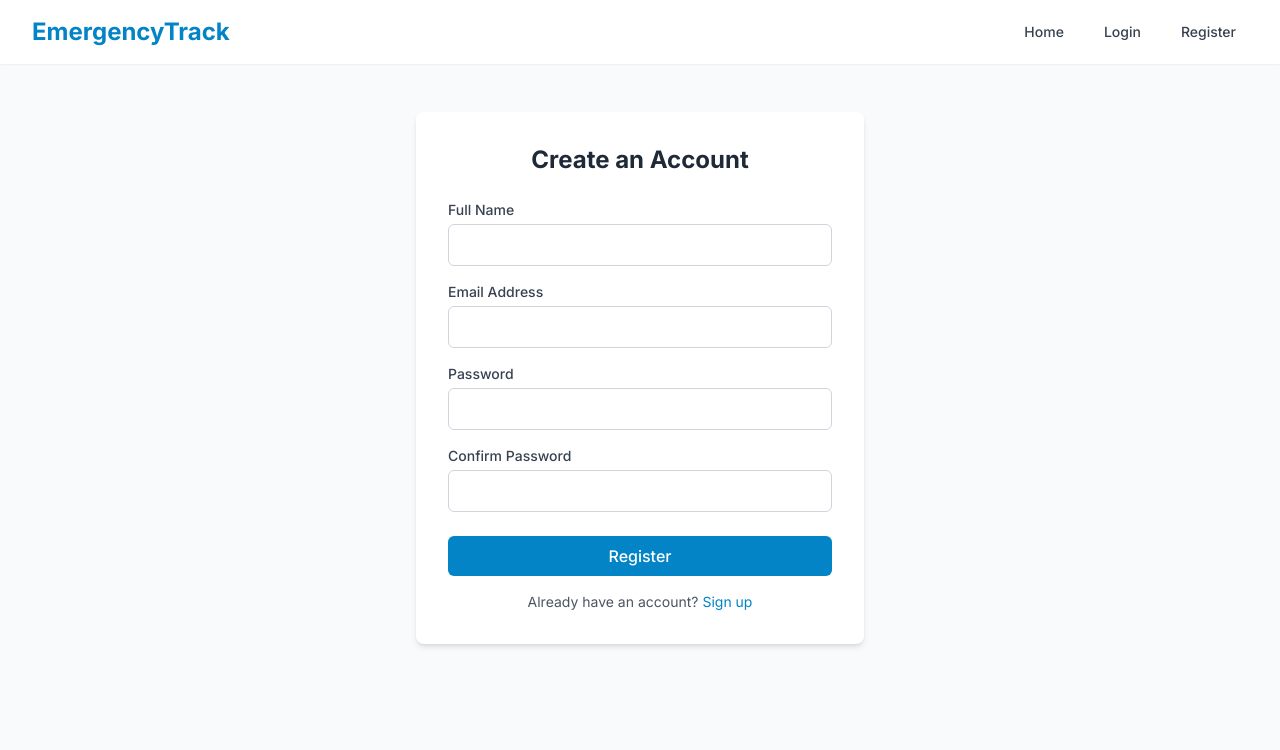
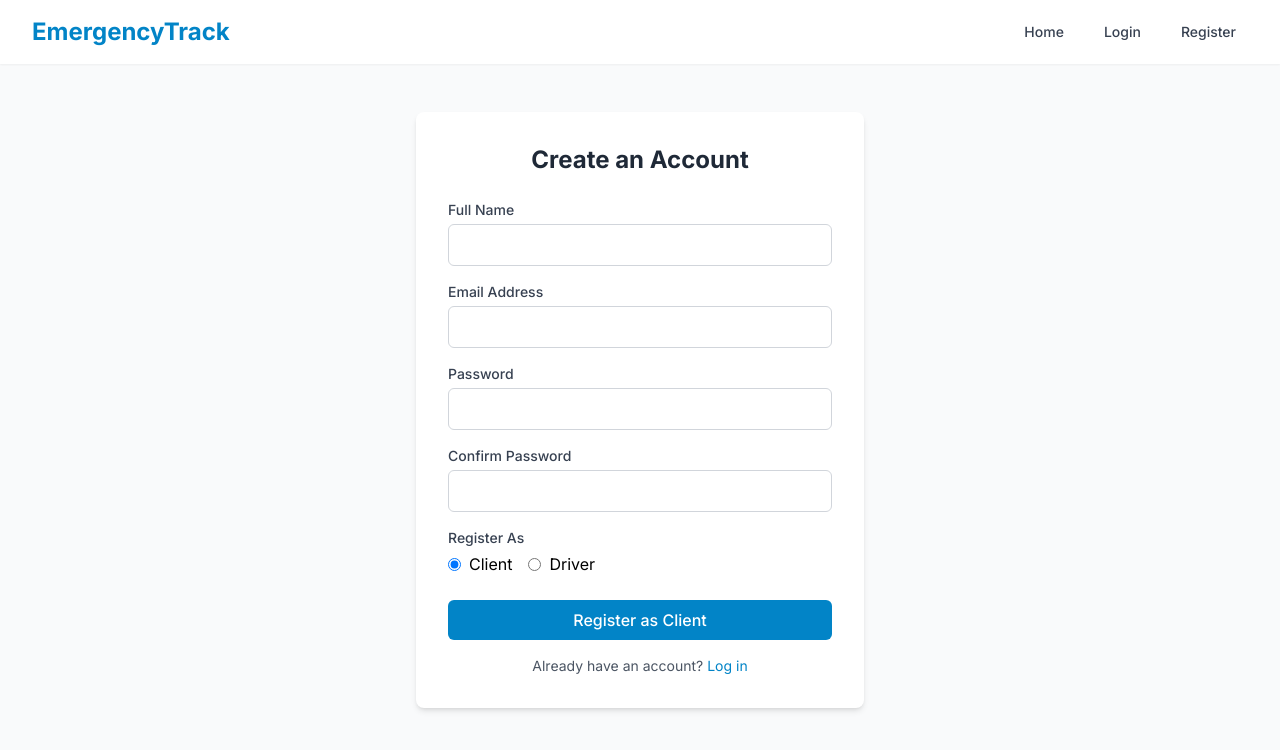
Before and after one commit to Nishesh54/trackvehicle, a Next.js app: page /register in a window 1280 px wide. Shown: the top 750 px of the page. Built offline with nearby package versions, Linux system fonts and the light colour scheme.

Commit message:
Add separate login modes for clients and drivers with GPS location tracking and ambulance icons

```diff
--- a/src/components/LoginForm.tsx
+++ b/src/components/LoginForm.tsx
@@ -1,11 +1,13 @@
 import React, { useState, FormEvent } from 'react';
 import { useRouter } from 'next/navigation';
 import { useAuthStore } from '../lib/store';
+import { USER_TYPES } from '../lib/supabase';
 import Button from './Button';
 
 const LoginForm = () => {
   const [email, setEmail] = useState('');
   const [password, setPassword] = useState('');
+  const [userType, setUserType] = useState(USER_TYPES.CLIENT);
   const { login, isLoading, error, setError } = useAuthStore();
   const router = useRouter();
 
@@ -19,7 +21,7 @@ const LoginForm = () => {
     }
 
     try {
-      await login(email, password);
+      await login(email, password, userType);
       router.push('/dashboard');
     } catch (err) {
       console.error('Login error:', err);
@@ -51,7 +53,7 @@ const LoginForm = () => {
           />
         </div>
 
-        <div className="mb-6">
+        <div className="mb-4">
           <label htmlFor="password" className="block text-gray-700 text-sm font-medium mb-1">
             Password
           </label>
@@ -63,6 +65,36 @@ const LoginForm = () => {
             className="w-full px-3 py-2 border border-gray-300 rounded-md focus:outline-none focus:ring-2 focus:ring-primary-500"
             required
           />
+        </div>
+
+        <div className="mb-6">
+          <label className="block text-gray-700 text-sm font-medium mb-1">
+            Login As
+          </label>
+          <div className="flex space-x-4">
+            <label className="flex items-center">
+              <input
+                type="radio"
+                name="userType"
+                value={USER_TYPES.CLIENT}
+                checked={userType === USER_TYPES.CLIENT}
+                onChange={() => setUserType(USER_TYPES.CLIENT)}
+                className="mr-2"
+              />
+              <span>Client</span>
+            </label>
+            <label className="flex items-center">
+              <input
+                type="radio"
+                name="userType"
+                value={USER_TYPES.DRIVER}
+                checked={userType === USER_TYPES.DRIVER}
+                onChange={() => setUserType(USER_TYPES.DRIVER)}
+                className="mr-2"
+              />
+              <span>Driver</span>
+            </label>
+          </div>
         </div>
 
         <Button
--- a/src/components/RegisterForm.tsx
+++ b/src/components/RegisterForm.tsx
@@ -1,5 +1,6 @@
 import React, { useState, FormEvent } from 'react';
 import { useAuthStore } from '../lib/store';
+import { USER_TYPES } from '../lib/supabase';
 import Button from './Button';
 
 const RegisterForm = () => {
@@ -7,6 +8,7 @@ const RegisterForm = () => {
   const [email, setEmail] = useState('');
   const [password, setPassword] = useState('');
   const [confirmPassword, setConfirmPassword] = useState('');
+  const [userType, setUserType] = useState(USER_TYPES.CLIENT);
   const { register, isLoading, error, setError } = useAuthStore();
 
   const handleSubmit = async (e: FormEvent) => {
@@ -29,7 +31,7 @@ const RegisterForm = () => {
     }
 
     try {
-      await register(name, email, password);
+      await register(name, email, password, userType);
       window.location.href = '/dashboard';
     } catch (err) {
       console.error('Registration error:', err);
@@ -89,7 +91,7 @@ const RegisterForm = () => {
           />
         </div>
 
-        <div className="mb-6">
+        <div className="mb-4">
           <label htmlFor="confirmPassword" className="block text-gray-700 text-sm font-medium mb-1">
             Confirm Password
           </label>
@@ -103,19 +105,62 @@ const RegisterForm = () => {
           />
         </div>
 
+        <div className="mb-6">
+          <label className="block text-gray-700 text-sm font-medium mb-1">
+            Register As
+          </label>
+          <div className="flex space-x-4">
+            <label className="flex items-center">
+              <input
+                type="radio"
+                name="userType"
+                value={USER_TYPES.CLIENT}
+                checked={userType === USER_TYPES.CLIENT}
+                onChange={() => setUserType(USER_TYPES.CLIENT)}
+                className="mr-2"
+              />
+              <span>Client</span>
+            </label>
+            <label className="flex items-center">
+              <input
+                type="radio"
+                name="userType"
+                value={USER_TYPES.DRIVER}
+                checked={userType === USER_TYPES.DRIVER}
+                onChange={() => setUserType(USER_TYPES.DRIVER)}
+                className="mr-2"
+              />
+              <span>Driver</span>
+            </label>
+          </div>
+
+          {userType === USER_TYPES.DRIVER && (
+            <div className="mt-2 p-3 bg-blue-50 rounded-md text-sm text-blue-700">
+              <p className="flex items-center">
+                <span className="mr-2">🚑</span>
+                You're registering as an emergency vehicle driver
+              </p>
+              <p className="mt-1 text-xs">
+                After registration, you'll be able to set your vehicle type and respond to emergency requests.
+              </p>
+            </div>
+          )}
+        </div>
+
         <Button
           type="submit"
           fullWidth
           isLoading={isLoading}
+          variant={userType === USER_TYPES.DRIVER ? "emergency" : "primary"}
         >
-          Register
+          Register {userType === USER_TYPES.DRIVER ? "as Driver" : "as Client"}
         </Button>
       </form>
 
       <div className="mt-4 text-center text-sm text-gray-600">
         Already have an account?{' '}
         <a href="/login" className="text-primary-600 hover:text-primary-500">
-          Sign up
+          Log in
         </a>
       </div>
     </div>
--- a/src/lib/store.ts
+++ b/src/lib/store.ts
@@ -1,5 +1,5 @@
 import { create } from 'zustand';
-import { User, Vehicle, mockVehicles } from './supabase';
+import { User, Vehicle, mockVehicles, USER_TYPES } from './supabase';
 
 // Vehicle types for driver mode
 export const VEHICLE_TYPES = {
@@ -236,6 +236,18 @@ export const useLocationStore = create<LocationState>((set, get) => ({
   },
 
   toggleDriverMode: (isDriver) => {
+    // Get user type from auth store
+    const user = useAuthStore.getState().user;
+
+    // If user is not logged in as a driver and trying to enter driver mode, show error
+    if (isDriver && user && user.userType !== USER_TYPES.DRIVER) {
+      set({
+        error: 'You need to be logged in as a driver to access driver mode',
+        isDriverMode: false
+      });
+      return;
+    }
+
     // If entering driver mode, create a new vehicle or use existing one
     if (isDriver) {
       const { userLocation, driverVehicleType, driverVehicleId, vehicles } = get();
@@ -747,8 +759,8 @@ interface AuthState {
   isLoading: boolean;
   error: string | null;
 
-  login: (email: string, password: string) => Promise<void>;
-  register: (name: string, email: string, password: string) => Promise<void>;
+  login: (email: string, password: string, userType: string) => Promise<void>;
+  register: (name: string, email: string, password: string, userType: string) => Promise<void>;
   logout: () => Promise<void>;
   setError: (error: string | null) => void;
 }
@@ -759,7 +771,7 @@ export const useAuthStore = create<AuthState>((set) => ({
   isLoading: false,
   error: null,
 
-  login: async (email, password) => {
+  login: async (email, password, userType) => {
     set({ isLoading: true, error: null });
     try {
       // This would be a real Supabase auth call in production
@@ -770,17 +782,26 @@ export const useAuthStore = create<AuthState>((set) => ({
             name: 'Test User',
             email,
             location: null,
+            userType: userType === USER_TYPES.DRIVER ? USER_TYPES.DRIVER : USER_TYPES.CLIENT
           });
         }, 500);
       });
 
       set({ user, isAuthenticated: true, isLoading: false });
+
+      // Auto-enable driver mode for driver users
+      if (user.userType === USER_TYPES.DRIVER) {
+        // Wait a bit for UI to update before enabling driver mode
+        setTimeout(() => {
+          useLocationStore.getState().toggleDriverMode(true);
+        }, 1000);
+      }
     } catch (error) {
       set({ error: error instanceof Error ? error.message : 'Failed to login', isLoading: false });
     }
   },
 
-  register: async (name, email, password) => {
+  register: async (name, email, password, userType) => {
     set({ isLoading: true, error: null });
     try {
       // This would be a real Supabase auth call in production
@@ -791,11 +812,20 @@ export const useAuthStore = create<AuthState>((set) => ({
             name,
             email,
             location: null,
+            userType: userType === USER_TYPES.DRIVER ? USER_TYPES.DRIVER : USER_TYPES.CLIENT
           });
         }, 500);
       });
 
       set({ user, isAuthenticated: true, isLoading: false });
+
+      // Auto-enable driver mode for driver users
+      if (user.userType === USER_TYPES.DRIVER) {
+        // Wait a bit for UI to update before enabling driver mode
+        setTimeout(() => {
+          useLocationStore.getState().toggleDriverMode(true);
+        }, 1000);
+      }
     } catch (error) {
       set({ error: error instanceof Error ? error.message : 'Failed to register', isLoading: false });
     }
--- a/src/lib/supabase.ts
+++ b/src/lib/supabase.ts
@@ -6,6 +6,12 @@ const supabaseKey = 'your-anon-key';
 
 // Create a single supabase client for the entire app
 export const supabase = createClient(supabaseUrl, supabaseKey);
+
+// Types of users
+export const USER_TYPES = {
+  CLIENT: 'client',
+  DRIVER: 'driver',
+};
 
 // Types
 export interface Vehicle {
@@ -22,6 +28,15 @@ export interface Vehicle {
   isDriverVehicle?: boolean; // Flag for vehicles controlled by drivers
 }
 
+export interface DriverInfo {
+  licenseNumber: string;
+  vehicleType: string;
+  vehicleCallSign: string;
+  vehicleId?: string;
+  yearsOfExperience: number;
+  specialization?: string;
+}
+
 export interface User {
   id: string;
   name: string;
@@ -30,7 +45,10 @@ export interface User {
     lat: number;
     lng: number;
   } | null;
-  isDriver?: boolean; // Flag to identify driver accounts
+  userType: typeof USER_TYPES[keyof typeof USER_TYPES]; // Client or Driver
+  isDriver?: boolean; // Flag to identify driver accounts (deprecated - use userType)
+  phoneNumber?: string;
+  driverInfo?: DriverInfo; // Only present for drivers
 }
 
 // Mock data for emergency vehicles
@@ -77,37 +95,68 @@ export const mockVehicles: Vehicle[] = [
   },
 ];
 
+// Mock users for both client and driver types
+export const mockUsers = {
+  client: {
+    id: '1',
+    name: 'John Doe',
+    email: 'client@example.com',
+    location: null,
+    userType: USER_TYPES.CLIENT,
+    phoneNumber: '+1234567890'
+  },
+  driver: {
+    id: '2',
+    name: 'Jane Smith',
+    email: 'driver@example.com',
+    location: null,
+    userType: USER_TYPES.DRIVER,
+    phoneNumber: '+0987654321',
+    driverInfo: {
+      licenseNumber: 'DL-12345',
+      vehicleType: 'Ambulance',
+      vehicleCallSign: 'AMB-501',
+      yearsOfExperience: 5,
+      specialization: 'Medical Emergency'
+    }
+  }
+};
+
 // Mock authentication
 export const mockAuth = {
   currentUser: null as User | null,
-  login: (email: string, password: string): Promise<User> => {
+
+  // Login with user type selection
+  login: (email: string, password: string, userType: string): Promise<User> => {
+    return new Promise((resolve) => {
+      setTimeout(() => {
+        // Choose the correct mock user based on user type
+        const user = userType === USER_TYPES.DRIVER
+          ? mockUsers.driver
+          : mockUsers.client;
+
+        mockAuth.currentUser = user;
+        resolve(user);
+      }, 500);
+    });
+  },
+
+  register: (name: string, email: string, password: string, userType: string): Promise<User> => {
     return new Promise((resolve) => {
       setTimeout(() => {
         const user = {
-          id: '1',
-          name: 'Test User',
+          id: Math.random().toString(36).substring(2, 9),
+          name,
           email,
           location: null,
+          userType: userType === USER_TYPES.DRIVER ? USER_TYPES.DRIVER : USER_TYPES.CLIENT,
         };
         mockAuth.currentUser = user;
         resolve(user);
       }, 500);
     });
   },
-  register: (name: string, email: string, password: string): Promise<User> => {
-    return new Promise((resolve) => {
-      setTimeout(() => {
-        const user = {
-          id: '1',
-          name,
-          email,
-          location: null,
-        };
-        mockAuth.currentUser = user;
-        resolve(user);
-      }, 500);
-    });
-  },
+
   logout: (): Promise<void> => {
     return new Promise((resolve) => {
       setTimeout(() => {
```
Also changed, not shown: src/app/dashboard/page.tsx (+25 -11 lines), src/app/globals.css (+7 -0 lines), src/components/DriverModePanel.tsx (+15 -0 lines), src/components/Header.tsx (+17 -7 lines).
